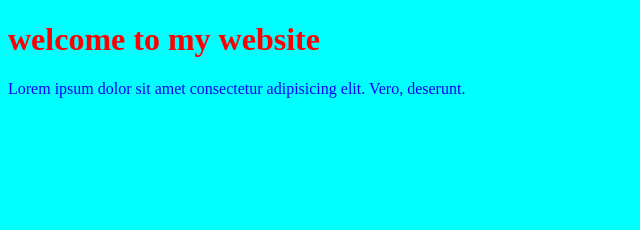
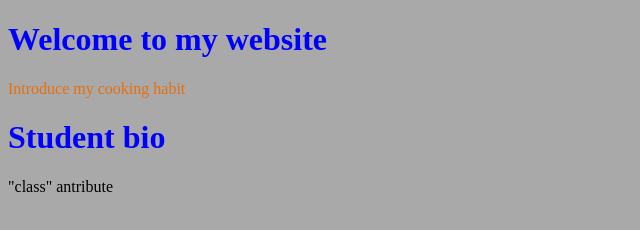
Before and after one commit to duya44/html-css-erdene, a plain HTML site: page index.html in a window 1280 px wide. Shown: the whole page, without its empty margins (0-640 px from the left). Drawn offline with Linux system fonts and the light colour scheme.

Commit message:
text change

```diff
--- a/index.html
+++ b/index.html
@@ -8,7 +8,9 @@
     <link rel="stylesheet" href="style.css">
 </head>
 <body>
-    <h1>welcome to my website</h1>
-    <p>Lorem ipsum dolor sit amet consectetur adipisicing elit. Vero, deserunt.</p>
-</body>
-</html>
+    <h1>Welcome to my website</h1>
+    <p> Introduce my cooking habit
+    <h1>Student bio</h1>
+    <section> "class"
+        antribute
+    </section>
--- a/style.css
+++ b/style.css
@@ -1,10 +1,13 @@
 h1 {
-    color:red;
+    color:rgb(25, 0, 255);
 }
 
 body {
-    background-color: aqua;
+    background-color: rgb(34, 94, 94);
 }
 p {
-    color:blue;
+    color:rgb(233, 111, 12);
 }
+h1 {color:blue}
+body {
+    background-color: darkgrey;}
```
